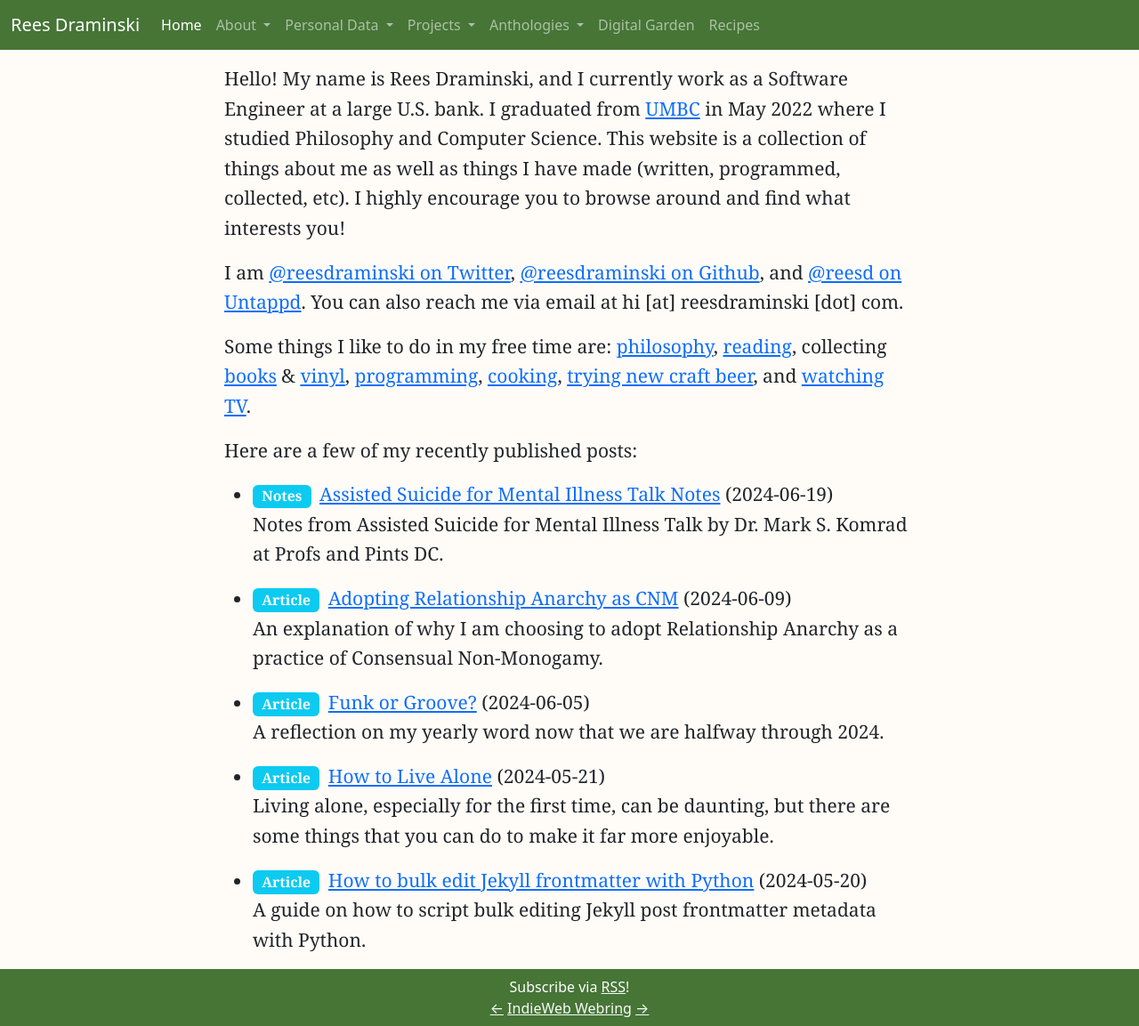
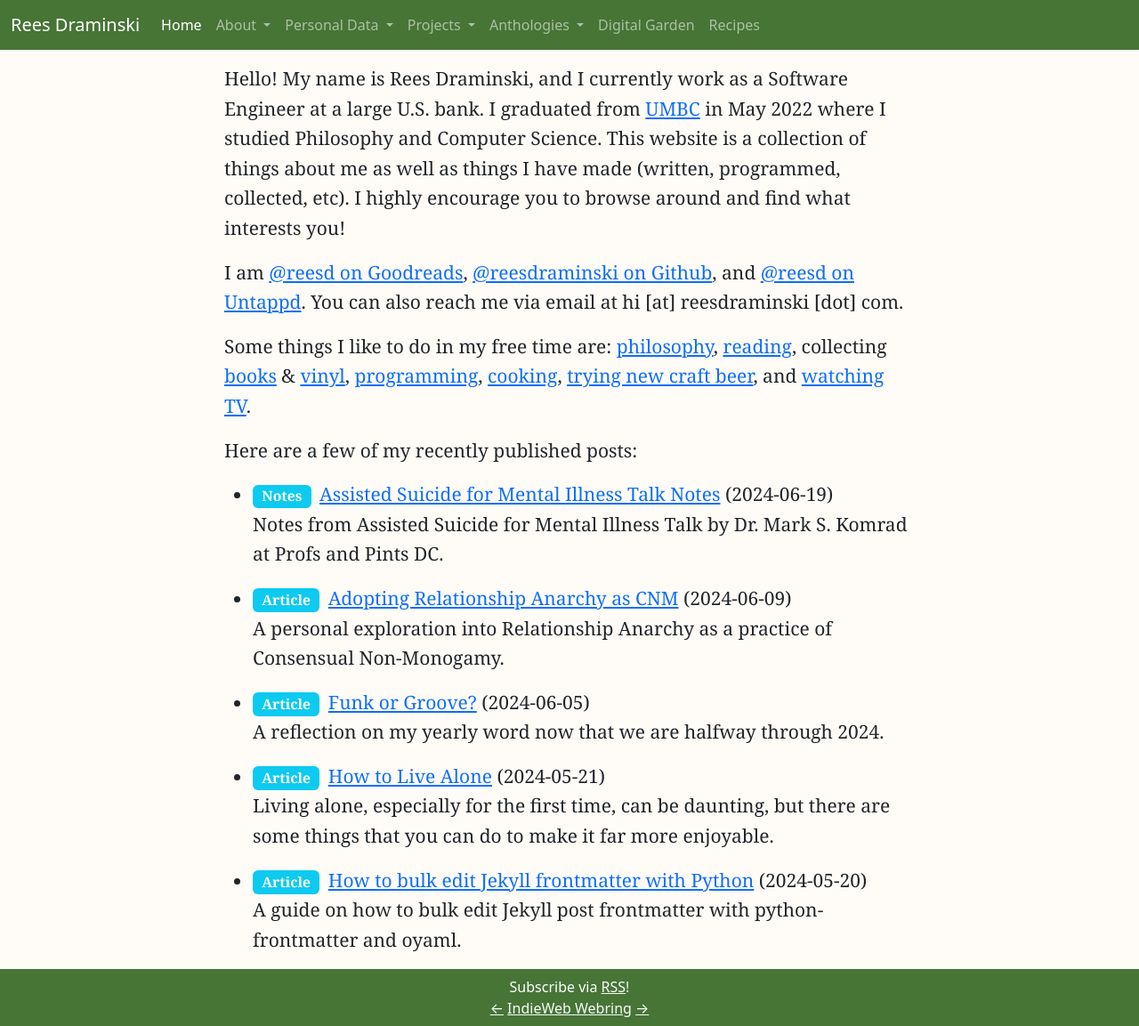
Before and after one commit to reeshuffled/reeshuffled.github.io, a Jekyll site: the page built from index.html, in a window 1280 px wide. Shown: the whole page at 89% size. Built offline with Jekyll 4.4.1, drawn with Linux system fonts in a browser that asks for light colours.

Commit message:
slight wording changes

```diff
--- a/_posts/2024-05-20-How-to-bulk-edit-Jekyll-frontmatter-with-Python.md
+++ b/_posts/2024-05-20-How-to-bulk-edit-Jekyll-frontmatter-with-Python.md
@@ -6,7 +6,7 @@ tags:
 - Jekyll
 title: How to bulk edit Jekyll frontmatter with Python
 slug: bulk-edit-jekyll-frontmatter-python
-description: A guide on how to script bulk editing Jekyll post frontmatter metadata with Python.
+description: A guide on how to bulk edit Jekyll post frontmatter with python-frontmatter and oyaml.
 ---
 
 When I was first working on my [digital garden](/garden) I had a number of different Jekyll categories (Article, List, Stub, Notes) that I wanted to collapse into one Garden category. I had 60+ posts at the time and knew that I didn't want manually go in and change every file. I didn't find much on Google but I found exactly what I needed in [this guide by Zoran Čučković](https://landscapearchaeology.org/2019/frontmatter/) on how to bulk edit posts for Jekyll. It uses the [python-frontmatter](https://github.com/eyeseast/python-frontmatter) package which is a lovely library that makes it very simple to read and write (Jekyll-style) YAML frontmatter with Python.
--- a/_posts/2024-06-09-Adopting-Relationship-Anarchy-as-CNM.md
+++ b/_posts/2024-06-09-Adopting-Relationship-Anarchy-as-CNM.md
@@ -5,7 +5,7 @@ category: Garden
 tags: ["Non-monogamy"]
 title: "Adopting Relationship Anarchy as CNM"
 slug: adopting-ra-as-cnm
-description: "An explanation of why I am choosing to adopt Relationship Anarchy as a practice of Consensual Non-Monogamy."
+description: "A personal exploration into Relationship Anarchy as a practice of Consensual Non-Monogamy."
 started_at: "2024-05-22 20:52:00"
 ---
 
--- a/index.html
+++ b/index.html
@@ -30,7 +30,7 @@ description: "Rees Draminski's software development portfolio website."
             </p>
 
             <p>
-                I am <a href="https://twitter.com/reesdraminski" rel="me">@reesdraminski on Twitter</a>, <a href="https://github.com/reesdraminski" rel="me">@reesdraminski on Github</a>, and <a href="https://untappd.com/user/reesd" rel="me">@reesd on Untappd</a>. You can also reach me via email at hi [at] reesdraminski [dot] com.
+                I am <a href="https://goodreads.com/reesd">@reesd on Goodreads</a>, <a href="https://github.com/reesdraminski" rel="me">@reesdraminski on Github</a>, and <a href="https://untappd.com/user/reesd">@reesd on Untappd</a>. You can also reach me via email at hi [at] reesdraminski [dot] com.
             </p>
 
             <p>
```
